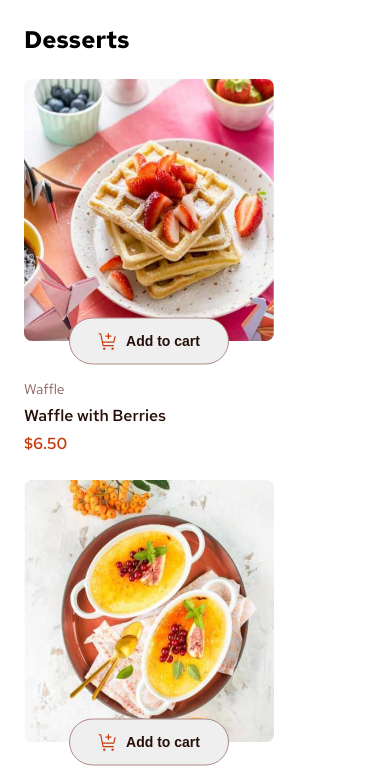
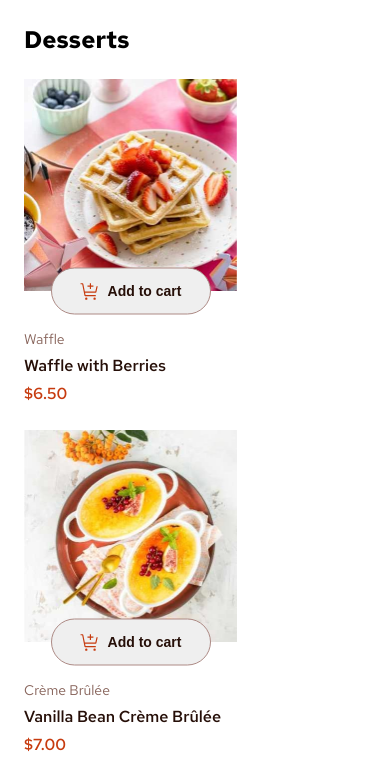
Before and after one commit to Tripouille/fm-product-list-with-cart, a Vue app: page / in a window 390 px wide. Shown: the top 779 px of the page. Built offline with nearby package versions, Linux system fonts and the light colour scheme.

Commit message:
feat: handle responsive images on product card

```diff
--- a/src/components/ProductCard.vue
+++ b/src/components/ProductCard.vue
@@ -25,7 +25,23 @@ function handleUpdateQuantity(quantity: Quantity) {
 <template>
   <section>
     <div class="img-wrapper" :class="[{ 'in-shopping-cart': quantity }]">
-      <img :src="image.desktop" :alt="name" height="262" width="250" />
+      <picture>
+        <source
+          media="(max-width: 375px)"
+          :srcset="image.mobile"
+          :alt="name"
+          height="212"
+          width="327"
+        />
+        <source
+          media="(max-width: 768px)"
+          :srcset="image.tablet"
+          :alt="name"
+          height="212"
+          width="213"
+        />
+        <img :src="image.desktop" :alt="name" height="240" width="250" />
+      </picture>
       <AddToCartButton
         :quantity="quantity"
         @update-quantity="handleUpdateQuantity"
@@ -41,7 +57,6 @@ function handleUpdateQuantity(quantity: Quantity) {
 
 <style lang="scss" scoped>
 section {
-  width: 15.625rem;
   .informations {
     display: flex;
     flex-direction: column;
@@ -63,13 +78,14 @@ section {
   .img-wrapper {
     position: relative;
     margin-bottom: 2.375rem;
-    height: 16.375rem;
     border-radius: 0.5rem;
 
-    img {
+    picture {
       border-radius: inherit;
-      height: 100%;
-      width: 100%;
+
+      img {
+        display: block;
+      }
     }
 
     &.in-shopping-cart {
```
